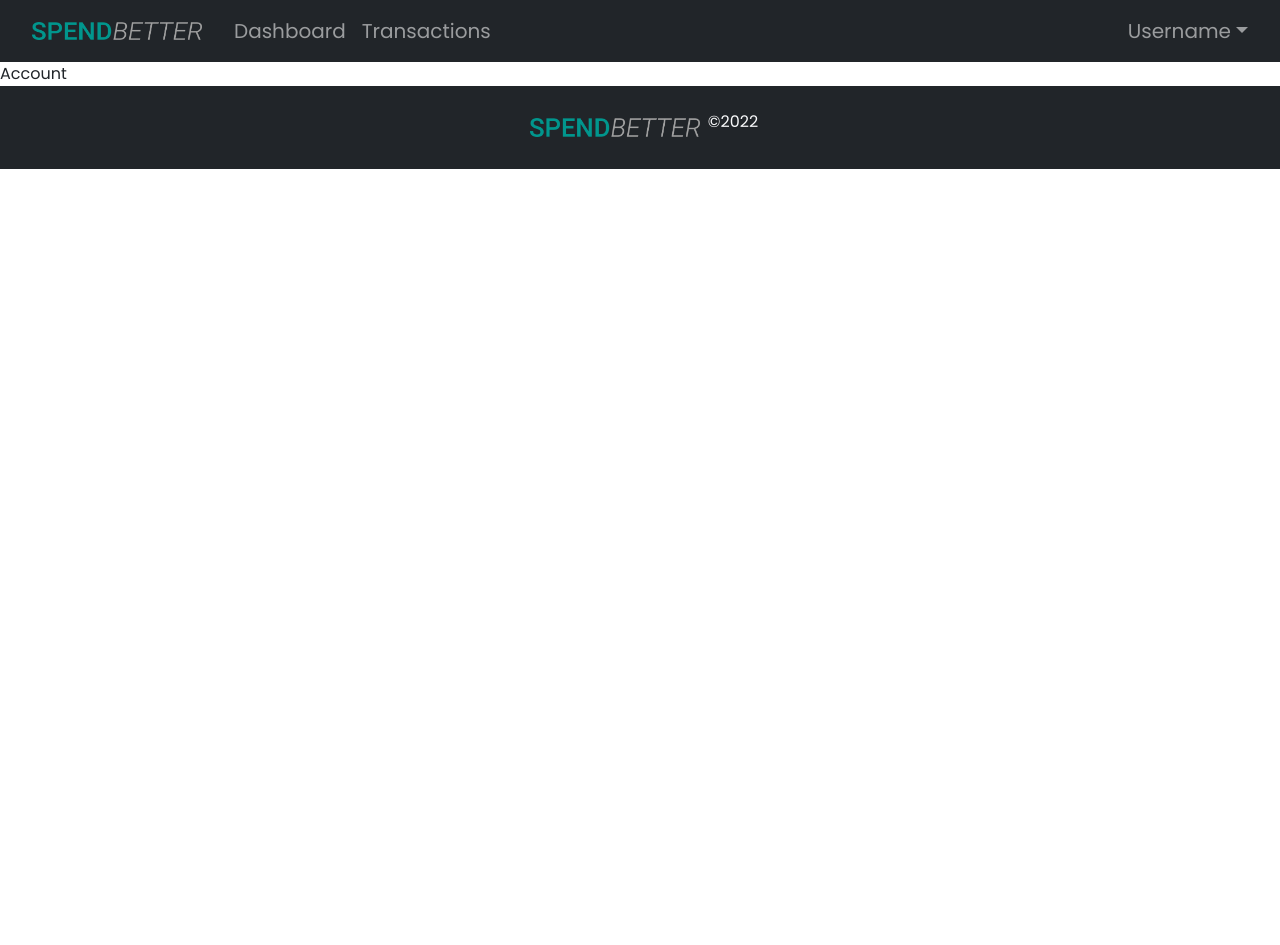
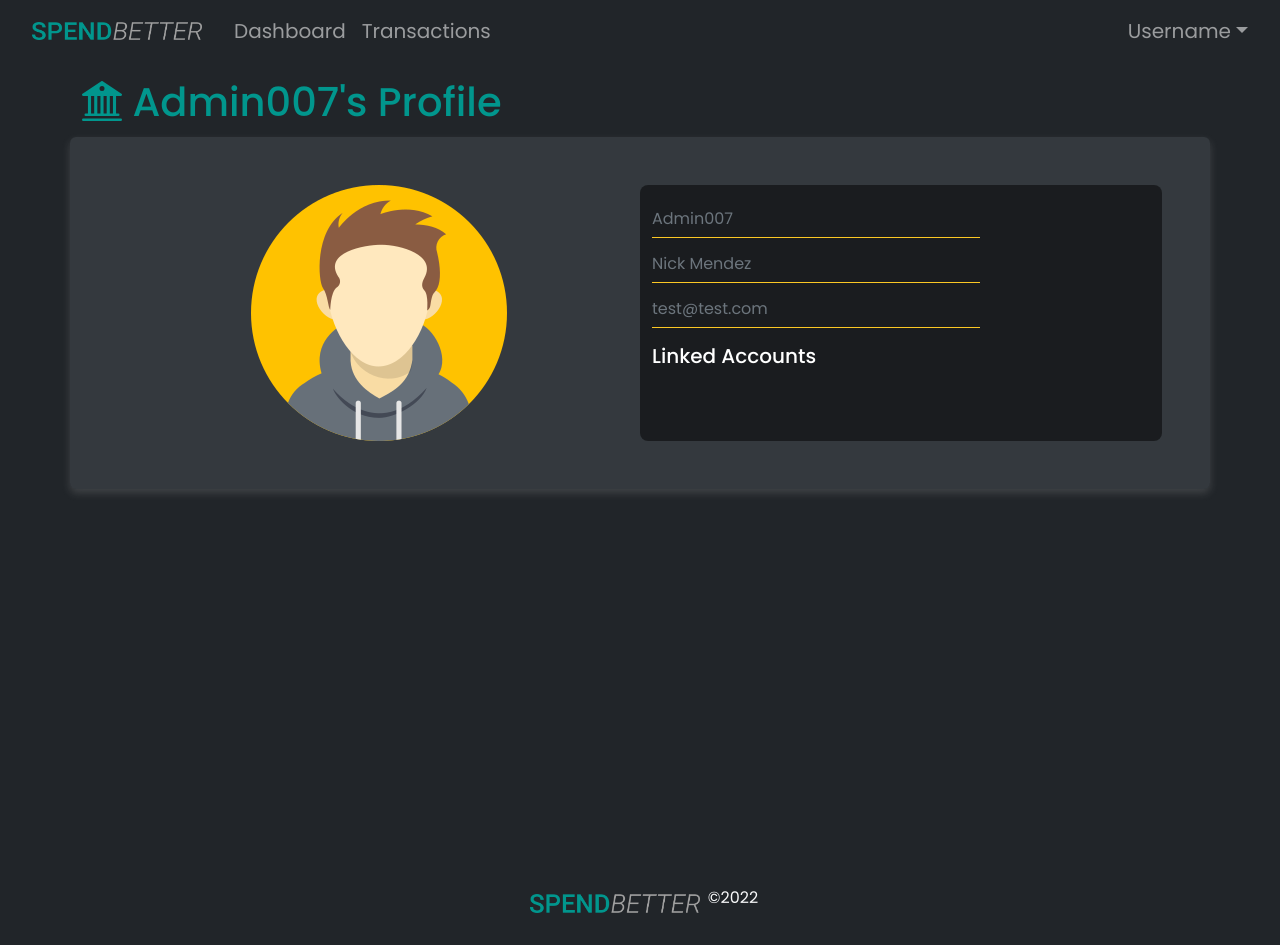
Before and after one commit to nickmendezFlatiron/budget-app, a React (Vite) app in the folder client/: page /account in a window 1280 px wide. Before the commit the page ends 800 px from the top, so only its background shows below. Built offline with nearby package versions, Linux system fonts and the light colour scheme.

Commit message:
created and styled account component for user info

```diff
--- a/client/src/App.jsx
+++ b/client/src/App.jsx
@@ -11,8 +11,29 @@ import Account from './account/Account';
 import './styles/app.scss'
 import './styles/index.css'
 
+import avatar from './assets/avatar.png';
 function App() {
-
+  const user = {
+    email: 'test@test.com',
+    fullName: "Nick Mendez",
+    username: 'Admin007',
+    password: "test123",
+    avatar: avatar,
+    linkedAccounts: [
+      {
+        institution: "Bank of America",
+        accessToken: "access-token-BoA"
+      },
+      {
+        institution: "Chase",
+        accessToken: "access-token-chase"
+      },
+      {
+        institution: "American Express",
+        accessToken: "access-token-AEX"
+      },
+    ]
+  }
   return (
       <>
         <Navigation />
@@ -20,7 +41,7 @@ function App() {
             <Route path='/' element={<Homepage />} exact/>
             <Route path='/dashboard' element={<Dashboard />} exact/>
             <Route path='/transactions' element={<Transactions />} exact/>
-            <Route path='/account' element={<Account />} exact/>
+            <Route path='/account' element={<Account user={user}/>} exact/>
           </Routes>
         <Footer />
       </>
--- a/client/src/account/Account.jsx
+++ b/client/src/account/Account.jsx
@@ -1,8 +1,45 @@
 import React from 'react'
 
-const Account = () => {
+import Container from 'react-bootstrap/Container'
+import Button from 'react-bootstrap/Button'
+import Form from 'react-bootstrap/Form';
+import Row from 'react-bootstrap/Row';
+import Col from 'react-bootstrap/Col';
+import Image from 'react-bootstrap/Image';
+const Account = ({user}) => {
+
+  const indent = <svg xmlns="http://www.w3.org/2000/svg" width="40" height="40" fill="currentColor" className="h1 " viewBox="0 0 16 16">
+                  <path d="M8.277.084a.5.5 0 0 0-.554 0l-7.5 5A.5.5 0 0 0 .5 6h1.875v7H1.5a.5.5 0 0 0 0 1h13a.5.5 0 1 0 0-1h-.875V6H15.5a.5.5 0 0 0 .277-.916l-7.5-5zM12.375 6v7h-1.25V6h1.25zm-2.5 0v7h-1.25V6h1.25zm-2.5 0v7h-1.25V6h1.25zm-2.5 0v7h-1.25V6h1.25zM8 4a1 1 0 1 1 0-2 1 1 0 0 1 0 2zM.5 15a.5.5 0 0 0 0 1h15a.5.5 0 1 0 0-1H.5z"/>
+                </svg>
   return (
-    <div>Account</div>
+    <div className="bg-dark text-white vh-100">
+      <Container >
+        <Row className="text-primary pt-3">
+          <h1>{indent} {user.username}'s Profile</h1>
+        </Row>
+        <Row xs={1} md={2} className="bg-secondary bg-opacity-25 rounded glow p-5 ">
+          <Col className="text-center">
+            <Image fluid src={user.avatar} alt="user avatar image" />
+          </Col>
+          <Col className="pt-3 bg-black bg-opacity-50 rounded rounded-3">
+            <Form>
+              <Form.Group>
+                <Form.Control disabled type="text" placeholder="Name here..." className="underline-text-input bg-transparent w-auto text-secondary ps-0" value={user.username}/>
+              </Form.Group>
+              <Form.Group>
+                <Form.Control type="text" placeholder="Name here..." className="underline-text-input bg-transparent w-auto text-secondary mt-2 ps-0" value={user.fullName}/>
+              </Form.Group>
+              <Form.Group>
+                <Form.Control type="email" placeholder="Name here..." className="underline-text-input bg-transparent w-auto text-secondary mt-2 ps-0" value={user.email}/>
+              </Form.Group>
+            </Form>
+            <Col className='mt-3'>
+              <h5>Linked Accounts</h5>
+            </Col>
+          </Col>
+        </Row>
+      </Container>
+    </div>
   )
 }
 
--- a/client/src/styles/index.css
+++ b/client/src/styles/index.css
@@ -161,3 +161,16 @@ body::-webkit-scrollbar {
   max-height: 23vh;
   overflow-y: auto;
 }
+
+.underline-text-input{
+  border-color: #fbc724;
+  border-top-style: hidden;
+  border-right-style: hidden;
+  border-left-style: hidden;
+  border-bottom-style: groove;
+  border-radius: 0;
+}
+.underline-text-input:focus{
+  outline: none;
+  box-shadow: none;
+}
```
Also changed, not shown: client/src/assets/avatar.png (added).
